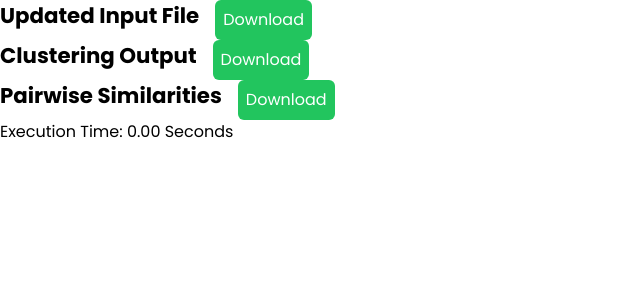
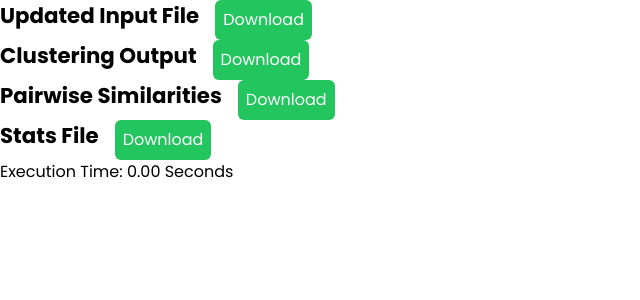
Before and after one commit to ReylordDev/Word-Embedding-Clustering-Unicorn, a Flask app: page /results in a window 1280 px wide. Shown: the top 300 px of the page, without its empty margins (0-640 px from the left). Run offline with Flask 3, Linux system fonts and the light colour scheme; style sheets or scripts are compiled from the project's sources.

Commit message:
stats file

```diff
--- a/app.py
+++ b/app.py
@@ -28,11 +28,19 @@ def save_file(request):
 
 @app.route("/api/run_clustering", methods=["POST"])
 def run_clustering():
+    file_name = ""
     try:
         file_name = save_file(request)
     except ValueError as e:
         return str(e)
     col_delimiter = request.form.get("col_delimiter", default=",")
+    if col_delimiter == "":
+        if file_name[-4:] == ".csv":
+            col_delimiter = ","
+        elif file_name[-4:] == ".tsv":
+            col_delimiter = "\t"
+        else:
+            col_delimiter = ","
     word_column_template = request.form.get("word_column", default="word%d").replace(
         "1", "%d"
     )
@@ -48,10 +56,10 @@ def run_clustering():
     num_clusters = request.form.get("number_of_clusters", default=5, type=int)
     excluded_words = []
     outlier_k = 5
-    outlier_detection_threshold = 1
-    merge_threshold = 0.8
+    outlier_detection_threshold = 2
+    merge_threshold = 0.9
 
-    execution_time = main(
+    stats = main(
         col_delimiter=col_delimiter,
         num_words_per_row=num_words_per_row,
         word_column_template=word_column_template,
@@ -65,7 +73,7 @@ def run_clustering():
         K=num_clusters,
         merge_threshold=merge_threshold,
     )
-    return redirect(url_for("results", execution_time=execution_time))
+    return redirect(url_for("results", execution_time=stats.get("execution_time")))
 
 
 @app.route("/results")
--- a/main.py
+++ b/main.py
@@ -1,5 +1,6 @@
 from collections import Counter
 import csv
+import json
 from typing import Optional
 import numpy as np
 from sentence_transformers import SentenceTransformer
@@ -9,11 +10,16 @@ from tqdm import tqdm
 import time
 import logging
 
-INPUT_FILE_PATH = "uploads/input.csv"
+UPLOADS_DIR = "uploads"
+OUTPUTS_DIR = "static/outputs"
+
+
+INPUT_FILE_PATH = f"{UPLOADS_DIR}/input.csv"
 CACHE_FOLDER = ".cache/huggingface/hub"
-CLUSTERING_OUTPUT_FILE = "static/outputs/clustering_output.csv"
-PAIRWISE_SIMILARITIES_OUTPUT_FILE = "static/outputs/pairwise_similarities.csv"
-OUTPUT_FILE_PATH = "static/outputs/output.csv"
+CLUSTERING_OUTPUT_FILE = f"{OUTPUTS_DIR}/clustering_output.csv"
+PAIRWISE_SIMILARITIES_OUTPUT_FILE = f"{OUTPUTS_DIR}/pairwise_similarities.csv"
+OUTPUT_FILE_PATH = f"{OUTPUTS_DIR}/output.csv"
+STATS_FILE_PATH = f"{OUTPUTS_DIR}/stats.json"
 LANGUAGE_MODEL = "BAAI/bge-large-en-v1.5"
 
 logging.basicConfig(
@@ -359,53 +365,62 @@ def main(
     words = list(word_counts.keys())
 
     # embed the words using the language model
+    logger.info("Embedding words")
     model = SentenceTransformer(LANGUAGE_MODEL, cache_folder=CACHE_FOLDER)
     norm_embeddings = model.encode(
         words, normalize_embeddings=True, convert_to_numpy=True
     )  # shape (no_of_unique_words, embedding_dim)
     norm_embeddings = np.array(norm_embeddings)  # Type casting (only for IDE)
-    print(f"Shape of embeddings: {norm_embeddings.shape}")
-    logging.info(f"Shape of embeddings: {norm_embeddings.shape}")
+    logger.info("Embedding complete")
 
     # remove outliers
-    words, norm_embeddings = outlier_detection(
+    words_no_outliers, norm_embeddings_no_outliers = outlier_detection(
         words, norm_embeddings, outlier_k, outlier_detection_threshold
     )
-    print(f"Number of remaining words after outlier detection: {len(words)}")
-    logging.info(f"Number of remaining words after outlier detection: {len(words)}")
+    print(
+        f"Number of remaining words after outlier detection: {len(words_no_outliers)}"
+    )
+    logging.info(
+        f"Number of remaining words after outlier detection: {len(words_no_outliers)}"
+    )
+    logging.info(f"Shape of embeddings: {norm_embeddings_no_outliers.shape}")
 
     # a list of how often each word was named
     sample_weights = []
-    for word in words:
+    for word in words_no_outliers:
         sample_weights.append(word_counts[word])
     sample_weights = np.array(sample_weights)
 
     # find the number of clusters
     if automatic_k:
         K = find_number_of_clusters(
-            norm_embeddings, max_num_clusters, sample_weights, seed
+            norm_embeddings_no_outliers, max_num_clusters, sample_weights, seed
         )
         print(f"Automatically determined number of clusters: {K}")
         logging.info(f"Automatically determined number of clusters: {K}")
 
     # cluster the embeddings
     cluster_idxs, centers_normalized = cluster_and_merge(
-        words, norm_embeddings, K, sample_weights, merge_threshold, seed
+        words_no_outliers,
+        norm_embeddings_no_outliers,
+        K,
+        sample_weights,
+        merge_threshold,
+        seed,
     )
     K_new = centers_normalized.shape[0]
     if K_new < K:
         print(f"Reduced number of clusters by merging to {K_new}")
         logging.info(f"Reduced number of clusters by merging to {K_new}")
-    K = K_new
 
     # output the clustering results
     output_clustering_results(
         CLUSTERING_OUTPUT_FILE,
-        K,
+        K_new,
         cluster_idxs,
-        norm_embeddings,
+        norm_embeddings_no_outliers,
         centers_normalized,
-        words,
+        words_no_outliers,
         col_delimiter,
     )
     print(f"Clustering written to {CLUSTERING_OUTPUT_FILE}")
@@ -424,7 +439,7 @@ def main(
         num_words_per_row,
         col_idxs,
         out_col_idxs,
-        words,
+        words_no_outliers,
         cluster_idxs,
         rows,
         headers,
@@ -435,7 +450,27 @@ def main(
 
     execution_time = time.time() - start_time
 
-    return execution_time
+    stats = {
+        "num_rows": len(rows),
+        "num_words_initial": word_count,
+        "num_unique_words_initial": unique_word_count,
+        "num_words_post_outlier_detection": len(words_no_outliers),
+        "num_clusters_initial": K,
+        "num_clusters_post_merging": K_new,
+        "automatic_k": automatic_k,
+        "max_num_clusters": max_num_clusters,
+        "outlier_k": outlier_k,
+        "outlier_detection_threshold": outlier_detection_threshold,
+        "merge_threshold": merge_threshold,
+        "seed": seed,
+        "execution_time": execution_time,
+        "language_model": LANGUAGE_MODEL,
+    }
+    with open(STATS_FILE_PATH, "w", encoding="utf-8") as f:
+        json.dump(stats, f, indent=4)
+        logger.info(f"Stats written to {STATS_FILE_PATH}")
+
+    return stats
 
 
 if __name__ == "__main__":
--- a/requirements_basic.txt
+++ /dev/null
@@ -1,4 +0,0 @@
-sentence-transformers
-numpy
-matplotlib
-flask
--- a/templates/results.html
+++ b/templates/results.html
@@ -45,6 +45,16 @@
         Download
       </a>
     </div>
+    <div class="flex gap-4">
+      <h5>Stats File</h5>
+      <a
+        href="static/outputs/stats.json"
+        class="bg-green-500 text-white p-2 rounded-md"
+        download="stats.json"
+      >
+        Download
+      </a>
+    </div>
     <div>Execution Time: {{ "%.2f"| format(execution_time) }} Seconds</div>
   </body>
 </html>
```
